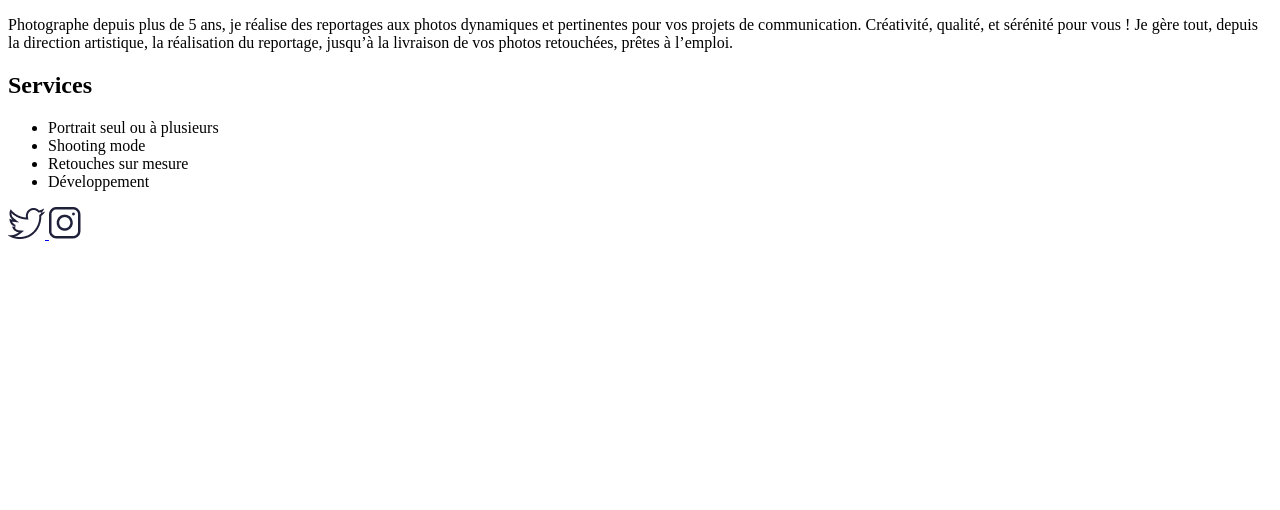
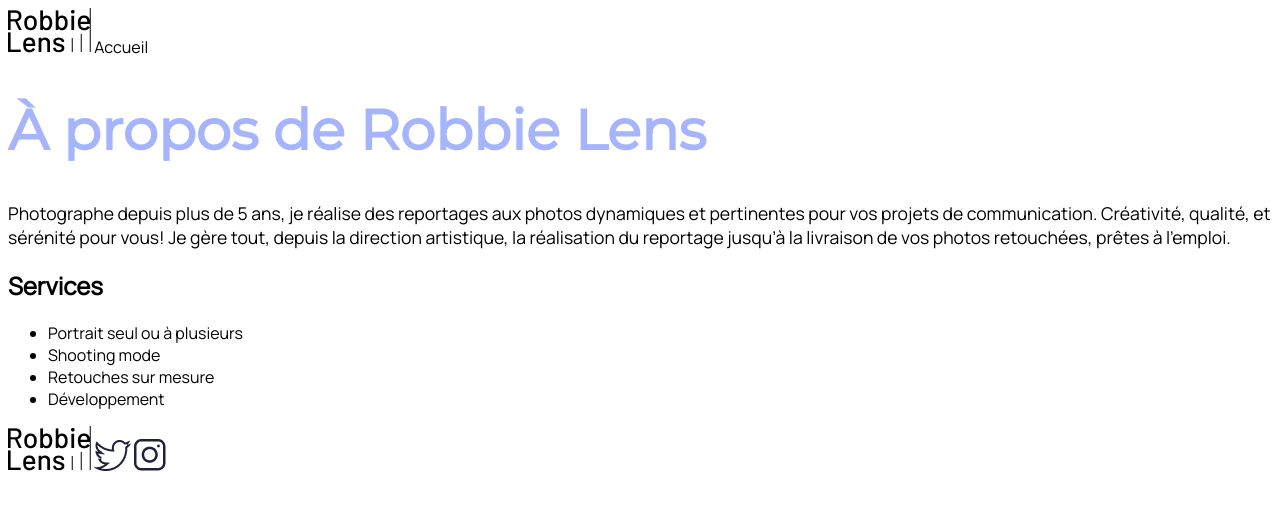
Before and after one commit to lukadiFreddy/HTML-CSS-OPENCLASSROOM, a plain HTML site: page a-propos.html in a window 1280 px wide. Drawn offline with Linux system fonts and the light colour scheme.

Commit message:
custom paragraphs and head for index with a prpopos file

```diff
--- a/a-propos.html
+++ b/a-propos.html
@@ -1,31 +1,47 @@
 <!DOCTYPE html>
-<html lang="en">
+<html lang="fr">
 <head>
-      <meta charset="UTF-8">
-      <meta name="viewport" content="width=device-width, initial-scale=1.0">
-      <title>À propos - Robbie Lens</title>
+   <meta name="viewport" content="width=device-width, initial-scale=1">
+    <meta charset="utf-8">
+    <title>À propos - Robbie Lens Photographie</title>
+    <link href="style.css" rel="stylesheet">
+    <link rel="preconnect" href="https://fonts.googleapis.com">
+    <link rel="preconnect" href="https://fonts.gstatic.com" crossorigin>
+    <link href="https://fonts.googleapis.com/css2?family=Manrope&family=Montserrat&display=swap" rel="stylesheet">
 </head>
+
 <body>
-
-      <p>Photographe depuis plus de 5 ans, je réalise des reportages aux photos
-         dynamiques et pertinentes pour vos projets de communication.
-         Créativité, qualité, et sérénité pour vous ! Je gère tout, depuis la
-         direction artistique, la réalisation du reportage, jusqu’à la livraison
-         de vos photos retouchées, prêtes à l’emploi.</p>
-
+    <div>
+        <a href="index.html">
+            <img src="images/logo.png" alt="Logo Robbie Lens">
+        </a>
+        <a href="index.html">Accueil</a>
+    </div>
+    <h1>À propos de Robbie Lens</h1>
+    <p>
+        Photographe depuis plus de 5 ans, je réalise des reportages aux photos dynamiques et pertinentes pour vos
+        projets de communication. Créativité, qualité, et sérénité pour vous! Je gère tout, depuis la direction
+        artistique, la réalisation du reportage jusqu’à la livraison de vos photos retouchées, prêtes à l’emploi.
+    </p>
     <h2>Services</h2>
-
     <ul>
         <li>Portrait seul ou à plusieurs</li>
         <li>Shooting mode</li>
         <li>Retouches sur mesure</li>
         <li>Développement</li>
     </ul>
+    <div>
+
+        <a href="index.html">
+            <img src="images/logo.png" alt="Logo Robbie Lens">
+        </a>
         <a target="_self" href="https://twitter.com/">
             <img src="images/twitter.png" alt="Logo Twitter">
         </a>
         <a target="_self" href="https://www.instagram.com/">
             <img src="images/instagram.png" alt="Logo Instagram">
         </a>
+    </div>
 </body>
+
 </html>
--- a/style.css
+++ b/style.css
@@ -1,14 +1,24 @@
-a {
-   color: black;
+body {
+   font-family: 'Manrope', sans-serif;
+   font-size: 1em;
  }
 
- .important {
-   color: #a5b4fc;
+ a {
+   color: black;
+   text-decoration: none;
  }
 
-h1{
+ em {
+   color: #a5b4fc;
+   font-style: normal;
+ }
+
+ h1 {
    font-size: 3.5em;
-   color: #A5B4FC;
-   font-family: "Manrope", sans-serif;
-   font-optical-sizing: auto;
-}
+   color: #a5b4fc;
+   font-family: 'Montserrat', sans-serif;
+ }
+
+ p {
+   font-size: 1.1em;
+ }
```
Also changed, not shown: index.html (+3 -4 lines). Lines whose indentation alone changed are shown as unchanged.
